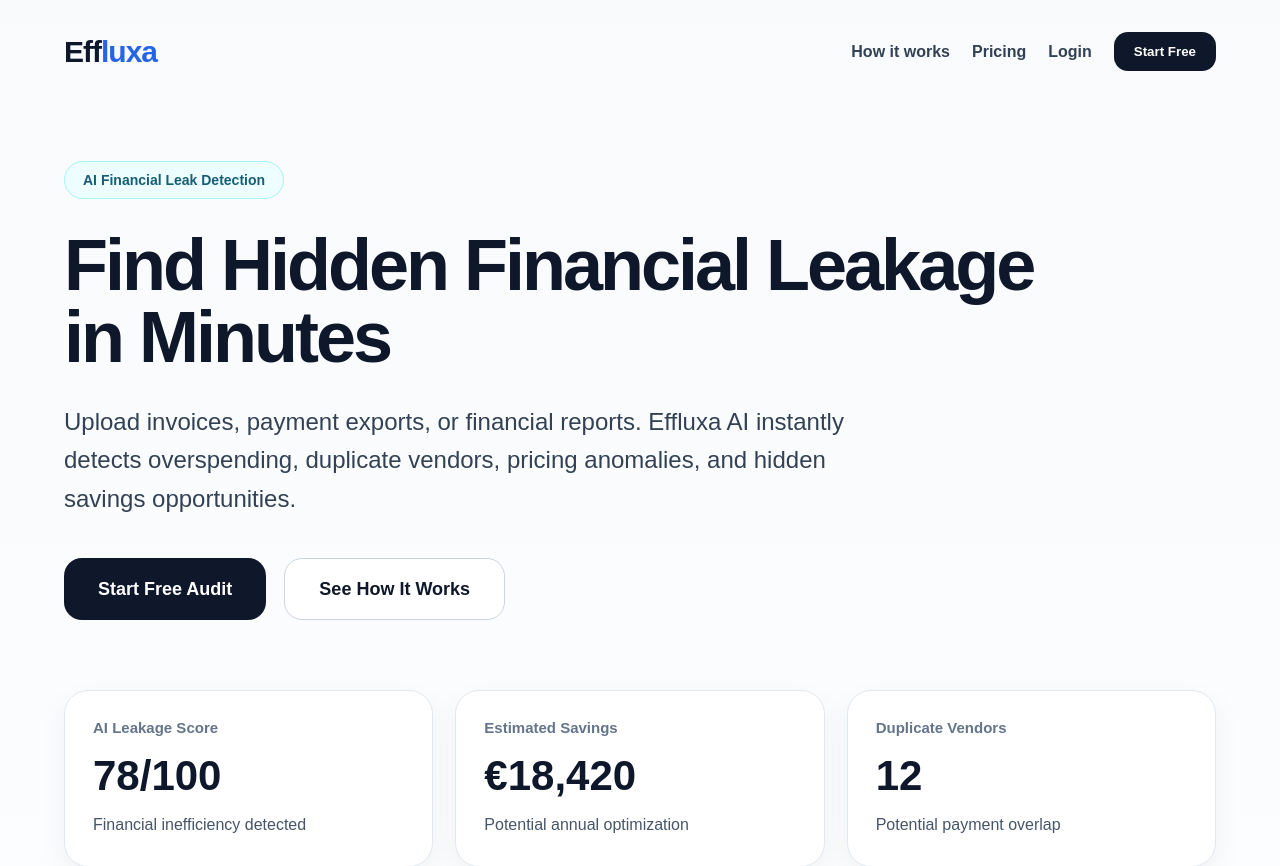
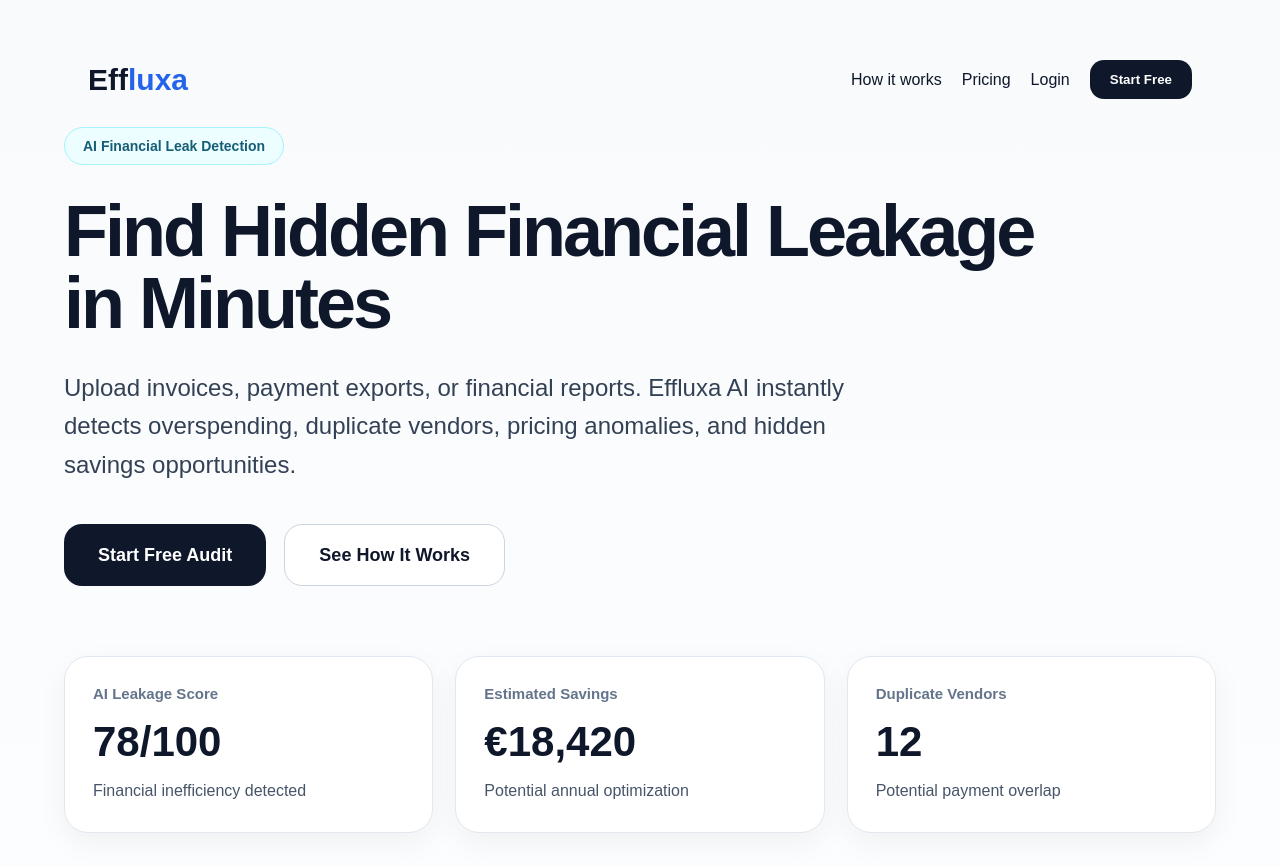
Before and after one commit to boskovasiljevic90/effluxa, a Next.js app: page / in a window 1280 px wide. Shown: the top 866 px of the page. Built offline with nearby package versions, Linux system fonts and the light colour scheme.

Commit message:
Use shared public header footer on homepage

```diff
--- a/src/app/page.tsx
+++ b/src/app/page.tsx
@@ -1,4 +1,6 @@
 import Link from "next/link";
+import PublicHeader from "@/components/PublicHeader";
+import PublicFooter from "@/components/PublicFooter";
 
 export default function HomePage() {
   return (
@@ -17,57 +19,8 @@
           padding: "32px 24px 70px",
         }}
       >
-        <nav
-          className="landing-nav"
-          style={{
-            display: "flex",
-            justifyContent: "space-between",
-            alignItems: "center",
-            marginBottom: "90px",
-          }}
-        >
-          <Link href="/">
-            <div
-              style={{
-                fontSize: "30px",
-                fontWeight: 900,
-                letterSpacing: "-1px",
-              }}
-            >
-              Eff<span style={{ color: "#2563eb" }}>luxa</span>
-            </div>
-          </Link>
+      <PublicHeader />
 
-          <div style={{ display: "flex", gap: "22px", alignItems: "center" }}>
-            <a href="#how-it-works" style={{ color: "#334155", fontWeight: 600 }}>
-              How it works
-            </a>
-
-            <a href="#pricing" style={{ color: "#334155", fontWeight: 600 }}>
-              Pricing
-            </a>
-
-            <Link href="/login" style={{ color: "#334155", fontWeight: 600 }}>
-              Login
-            </Link>
-
-            <Link href="/signup">
-              <button
-                style={{
-                  padding: "12px 20px",
-                  borderRadius: "14px",
-                  border: "none",
-                  background: "#0f172a",
-                  color: "white",
-                  fontWeight: 800,
-                  cursor: "pointer",
-                }}
-              >
-                Start Free
-              </button>
-            </Link>
-          </div>
-        </nav>
         <div
           style={{
             display: "inline-flex",
@@ -552,29 +505,9 @@
         </div>
       </section>
 
-      <footer
-        className="landing-footer"
-        style={{
-          maxWidth: "1200px",
-          margin: "0 auto",
-          padding: "40px 24px",
-          borderTop: "1px solid #e2e8f0",
-          display: "flex",
-          justifyContent: "space-between",
-          gap: "20px",
-          color: "#64748b",
-        }}
-      >
-        <div>© 2026 Effluxa. AI Financial Leak Audit.</div>
 
-        <div style={{ display: "flex", gap: "20px", flexWrap: "wrap" }}>
-          <Link href="/privacy">Privacy Policy</Link>
-          <Link href="/terms">Terms of Service</Link>
-          <Link href="/login">Login</Link>
-          <Link href="/contact">Contact</Link>
-        </div>
-      </footer>
 
+          <PublicFooter />
     </main>
   );
 }
```
